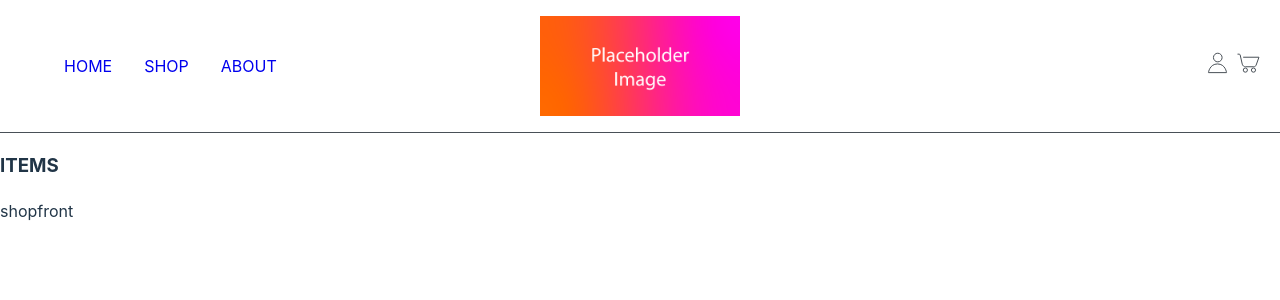
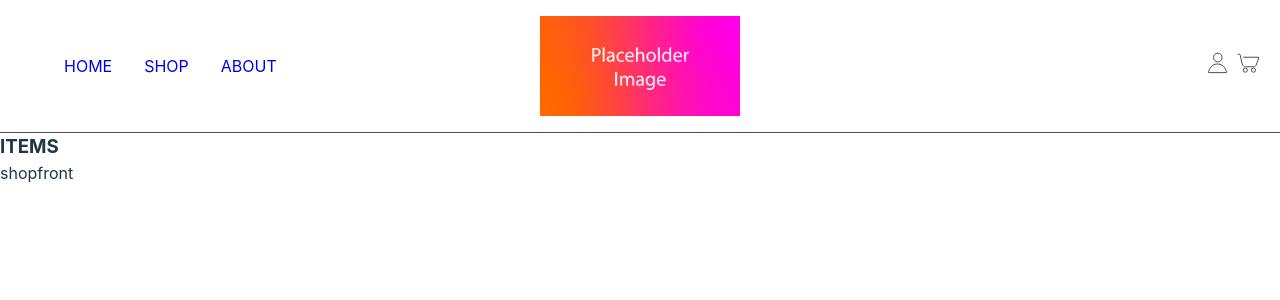
Before and after one commit to ibehanwillett/shopfront-frontend, a React (Vite) app: page /shop in a window 1280 px wide. Shown: the top 300 px of the page. Built offline with nearby package versions, Linux system fonts and the light colour scheme.

Commit message:
add index.css wildcard styling for box-sizing, margin and padding.

```diff
--- a/src/components/Navbar/Navbar.jsx
+++ b/src/components/Navbar/Navbar.jsx
@@ -11,7 +11,7 @@ const Navbar = () => {
     const navBarRef = useRef()
 
     function toggleHamburger(evt) {
-        evt.target.classList.toggle("is-active")
+        evt.currentTarget.classList.toggle("is-active")
         navBarRef.current.classList.toggle("is-active")
     }
 
--- a/src/components/styles/navbar-styles.css
+++ b/src/components/styles/navbar-styles.css
@@ -76,7 +76,7 @@ a span {
     display: block;
 }
 
-@media (min-width: 1000px) {
+@media (min-width: 961px) {
     .navbar-menu {
         display: flex;
     }
--- a/src/index.css
+++ b/src/index.css
@@ -1,3 +1,9 @@
+* {
+  box-sizing: border-box;
+  margin: 0;
+  padding: 0;
+}
+
 :root {
   font-family: Inter, system-ui, Avenir, Helvetica, Arial, sans-serif;
   line-height: 1.5;
```
